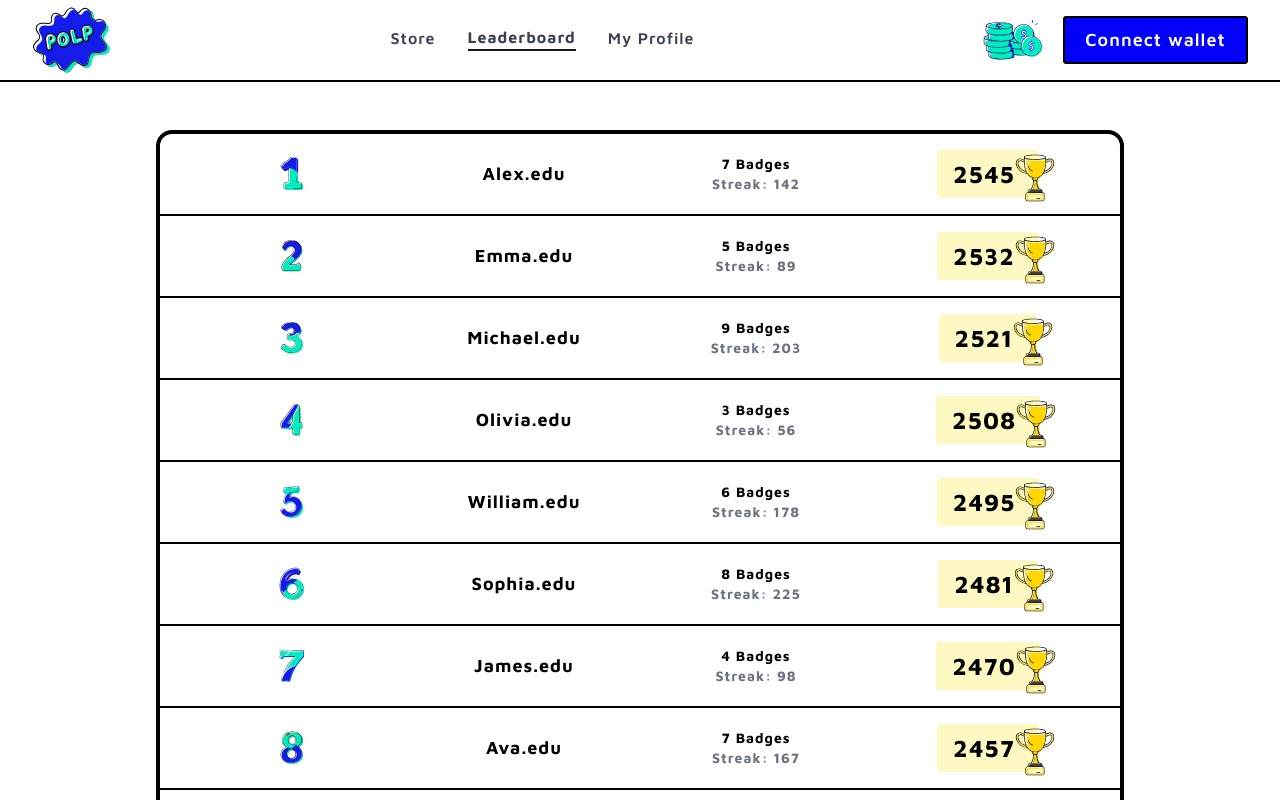
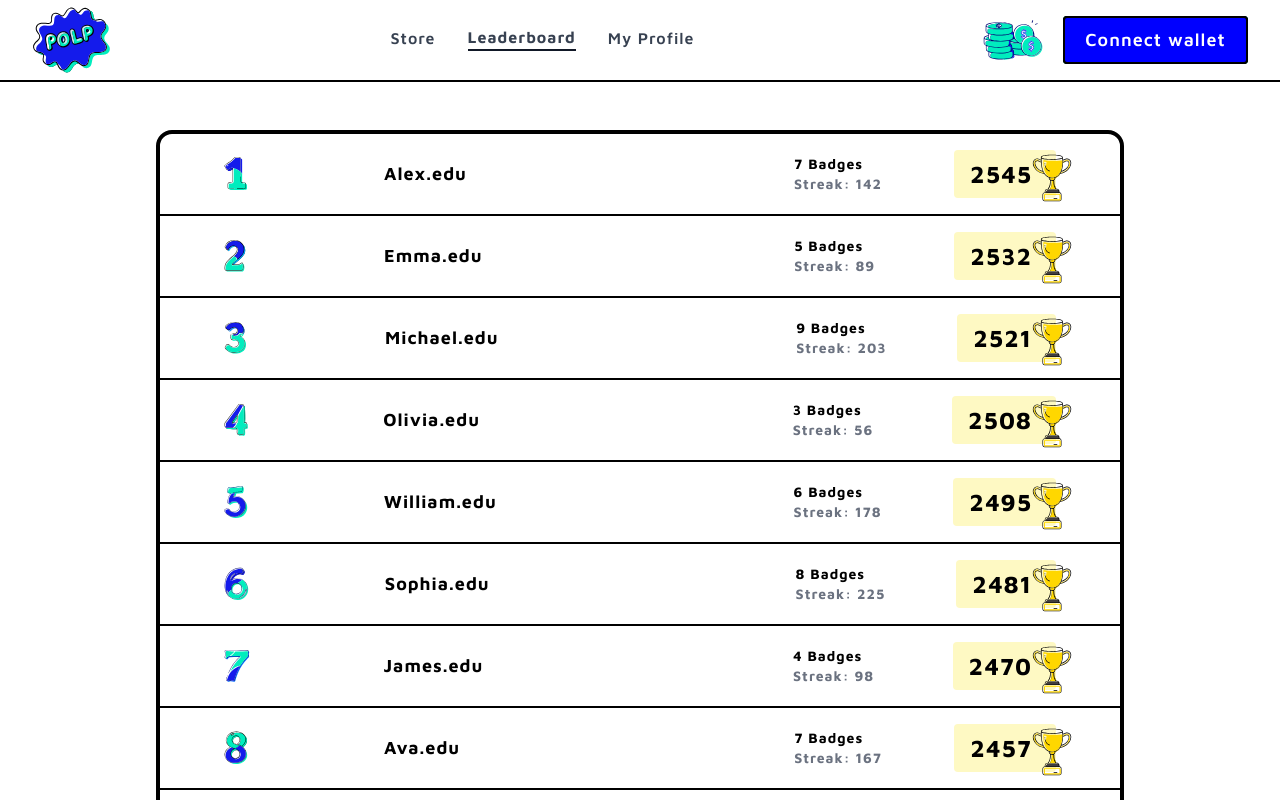
Before and after one commit to Ayushjain2205/proof-of-learning-protocol, a Next.js app: page /leaderboard in a window 1280 px wide. Shown: the top 800 px of the page. Built offline with nearby package versions, Linux system fonts and the light colour scheme.

Commit message:
clean UI

```diff
--- a/src/components/Custom/LeaderBoardTable.tsx
+++ b/src/components/Custom/LeaderBoardTable.tsx
@@ -32,25 +32,23 @@ const LeaderboardTable = () => {
           {leaderboardData.map((player, index) => (
             <div
               key={player.id}
-              className={`flex p-4 transition-colors items-center ${
+              className={`flex p-4 px-16 transition-colors items-center ${
                 index !== leaderboardData.length - 1
                   ? "border-b-2 border-black"
                   : ""
               }`}
             >
-              <div className="flex-1 flex justify-center items-center">
+              <div className="flex-1 flex items-center">
                 {renderIdImages(player.id)}
               </div>
-              <div className="flex-1 font-bold text-lg text-center">
-                {player.name}.edu
-              </div>
-              <div className="flex-1 text-center">
+              <div className="flex-1 font-bold text-lg">{player.name}.edu</div>
+              <div className="flex-1 ml-[250px]">
                 <div className="font-bold text-sm">{player.badges} Badges</div>
                 <div className="font-bold text-sm text-gray-500">
                   Streak: {player.streak}
                 </div>
               </div>
-              <div className="flex-1 flex justify-center">
+              <div className=" flex items-center">
                 <TrophyDisplay trophies={player.trophies} />
               </div>
             </div>
```
